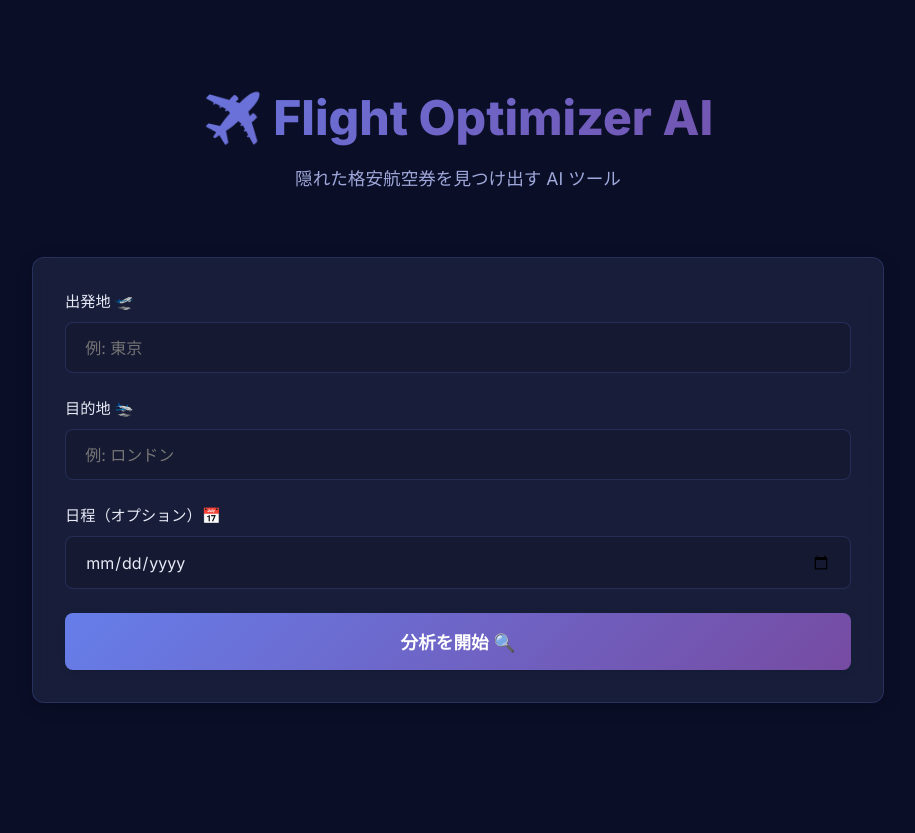
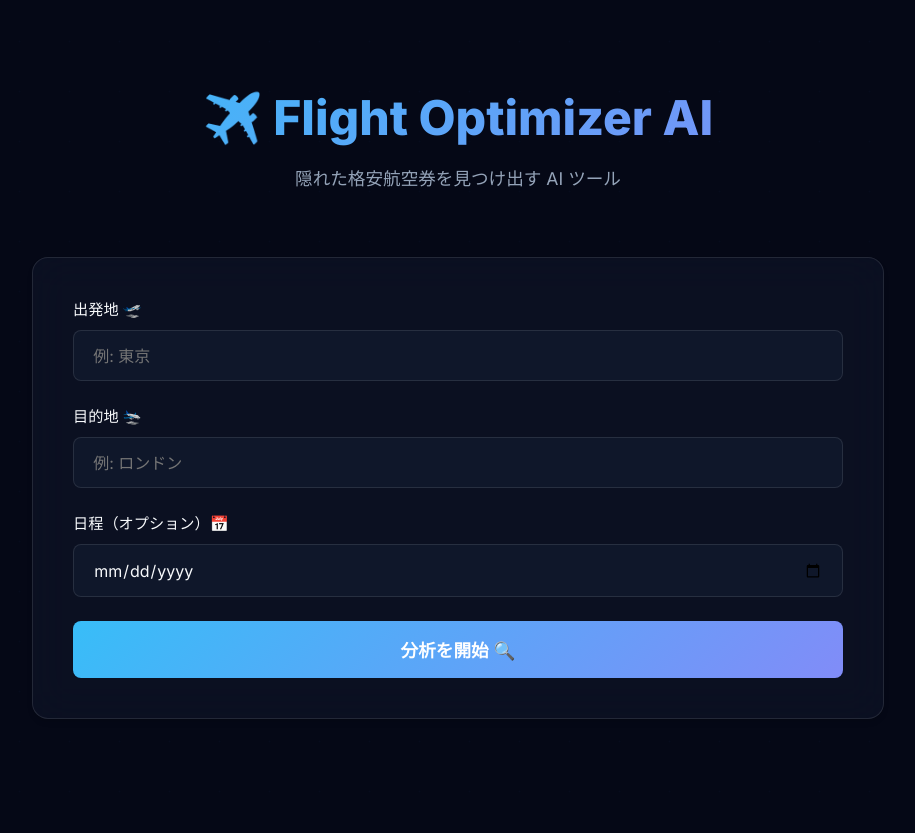
Before and after one commit to knpy/hidden_route_scanner, a FastAPI app: page / in a window 1280 px wide. Shown: the whole page, without its empty margins (182-1097 px from the left). Before the commit the page ends 703 px from the top, so only its background shows below. Run offline with FastAPI, Linux system fonts and the light colour scheme.

Commit message:
feat: enhance UI/UX with glassmorphism and premium aesthetics

```diff
--- a/app/static/css/style.css
+++ b/app/static/css/style.css
@@ -2,30 +2,30 @@
 
 :root {
   /* カラーパレット - ダークモード */
-  --bg-primary: #0a0e27;
-  --bg-secondary: #151932;
-  --bg-card: rgba(30, 37, 66, 0.7);
-  --text-primary: #e8eaf6;
-  --text-secondary: #9fa8da;
-  --accent-primary: #667eea;
-  --accent-secondary: #764ba2;
-  --border-color: rgba(102, 126, 234, 0.2);
-  --success: #4ade80;
-  --warning: #fbbf24;
+  --bg-primary: #050816;
+  --bg-secondary: #0f172a;
+  --bg-card: rgba(15, 23, 42, 0.6);
+  --text-primary: #f8fafc;
+  --text-secondary: #94a3b8;
+  --accent-primary: #38bdf8;
+  --accent-secondary: #818cf8;
+  --border-color: rgba(255, 255, 255, 0.1);
+  --success: #10b981;
+  --warning: #f59e0b;
 
   /* グラデーション */
-  --gradient-primary: linear-gradient(135deg, #667eea 0%, #764ba2 100%);
-  --gradient-card: linear-gradient(135deg, rgba(102, 126, 234, 0.1) 0%, rgba(118, 75, 162, 0.1) 100%);
+  --gradient-primary: linear-gradient(135deg, #38bdf8 0%, #818cf8 100%);
+  --gradient-card: linear-gradient(135deg, rgba(56, 189, 248, 0.05) 0%, rgba(129, 140, 248, 0.05) 100%);
 
   /* シャドウ */
-  --shadow-sm: 0 2px 8px rgba(0, 0, 0, 0.1);
-  --shadow-md: 0 4px 16px rgba(0, 0, 0, 0.2);
-  --shadow-lg: 0 8px 32px rgba(0, 0, 0, 0.3);
-  --shadow-glow: 0 0 20px rgba(102, 126, 234, 0.3);
+  --shadow-sm: 0 1px 2px 0 rgb(0 0 0 / 0.05);
+  --shadow-md: 0 4px 6px -1px rgb(0 0 0 / 0.1), 0 2px 4px -2px rgb(0 0 0 / 0.1);
+  --shadow-lg: 0 10px 15px -3px rgb(0 0 0 / 0.1), 0 4px 6px -4px rgb(0 0 0 / 0.1);
+  --shadow-glow: 0 0 20px rgba(56, 189, 248, 0.2);
 
   /* その他 */
-  --border-radius: 12px;
-  --transition: all 0.3s cubic-bezier(0.4, 0, 0.2, 1);
+  --border-radius: 16px;
+  --transition: all 0.4s cubic-bezier(0.4, 0, 0.2, 1);
 }
 
 * {
@@ -108,14 +108,15 @@
 /* カード（グラスモーフィズム） */
 .card {
   background: var(--bg-card);
-  backdrop-filter: blur(10px);
+  backdrop-filter: blur(20px);
+  -webkit-backdrop-filter: blur(20px);
   border: 1px solid var(--border-color);
   border-radius: var(--border-radius);
-  padding: 2rem;
+  padding: 2.5rem;
   margin: 2rem 0;
   box-shadow: var(--shadow-md);
   transition: var(--transition);
-  animation: fadeInUp 0.6s ease-out 0.4s backwards;
+  animation: fadeInUp 0.8s cubic-bezier(0.2, 0.8, 0.2, 1) 0.4s backwards;
 }
 
 .card:hover {
--- a/app/templates/index.html
+++ b/app/templates/index.html
@@ -12,12 +12,18 @@
 
             <div class="form-group">
                 <label for="departure">出発地 🛫</label>
-                <input type="text" id="departure" name="departure" placeholder="例: 東京" required>
+                <input type="text" id="departure" name="departure" placeholder="例: 東京" list="departure-list"
+                    hx-get="/search-airports" hx-trigger="keyup changed delay:300ms" hx-target="#departure-list"
+                    autocomplete="off" required>
+                <datalist id="departure-list"></datalist>
             </div>
 
             <div class="form-group">
                 <label for="arrival">目的地 🛬</label>
-                <input type="text" id="arrival" name="arrival" placeholder="例: ロンドン" required>
+                <input type="text" id="arrival" name="arrival" placeholder="例: ロンドン" list="arrival-list"
+                    hx-get="/search-airports" hx-trigger="keyup changed delay:300ms" hx-target="#arrival-list"
+                    autocomplete="off" required>
+                <datalist id="arrival-list"></datalist>
             </div>
 
             <div class="form-group">
```
Also changed, not shown: app/templates/partials/result_partial.html (+9 -0 lines).
